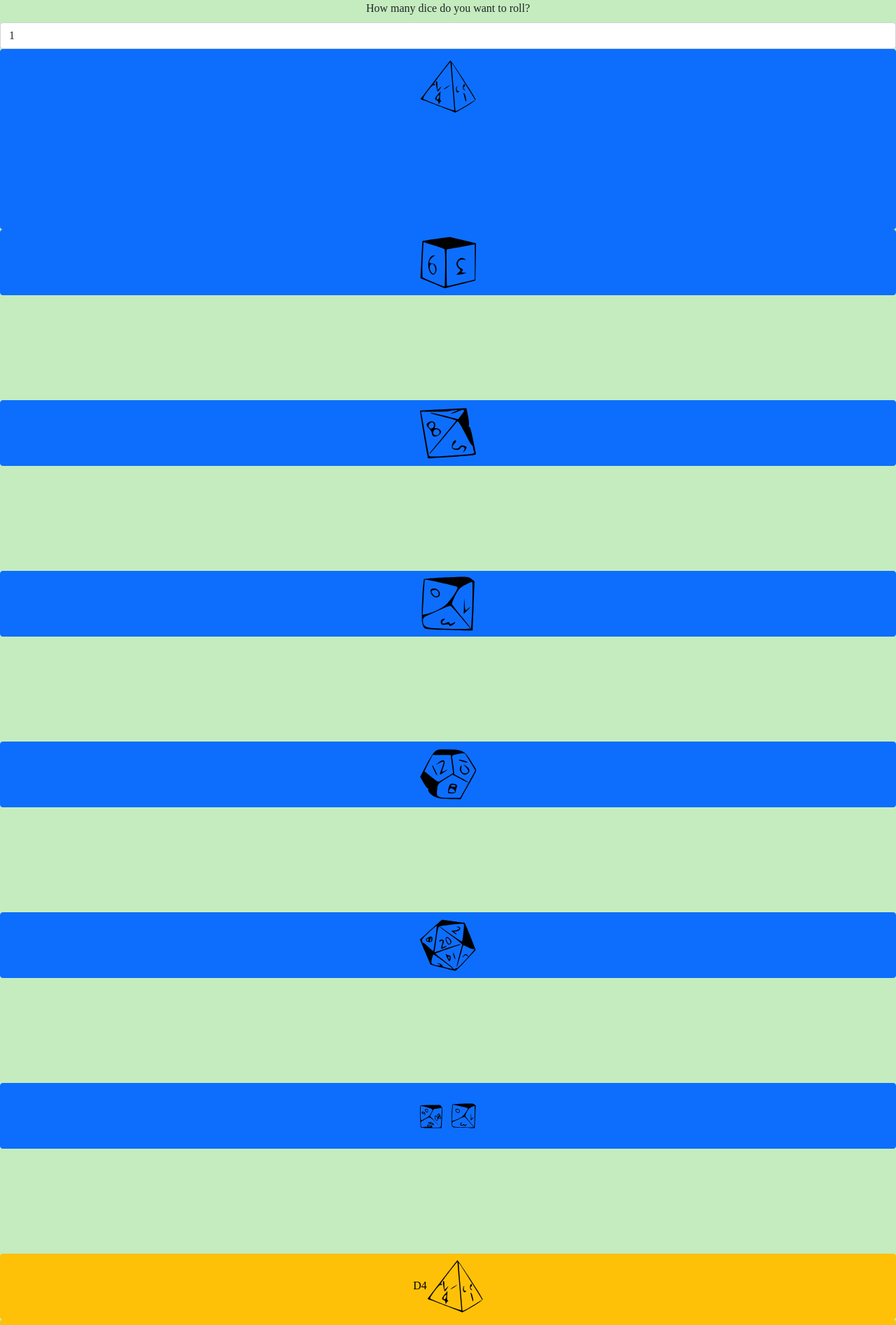
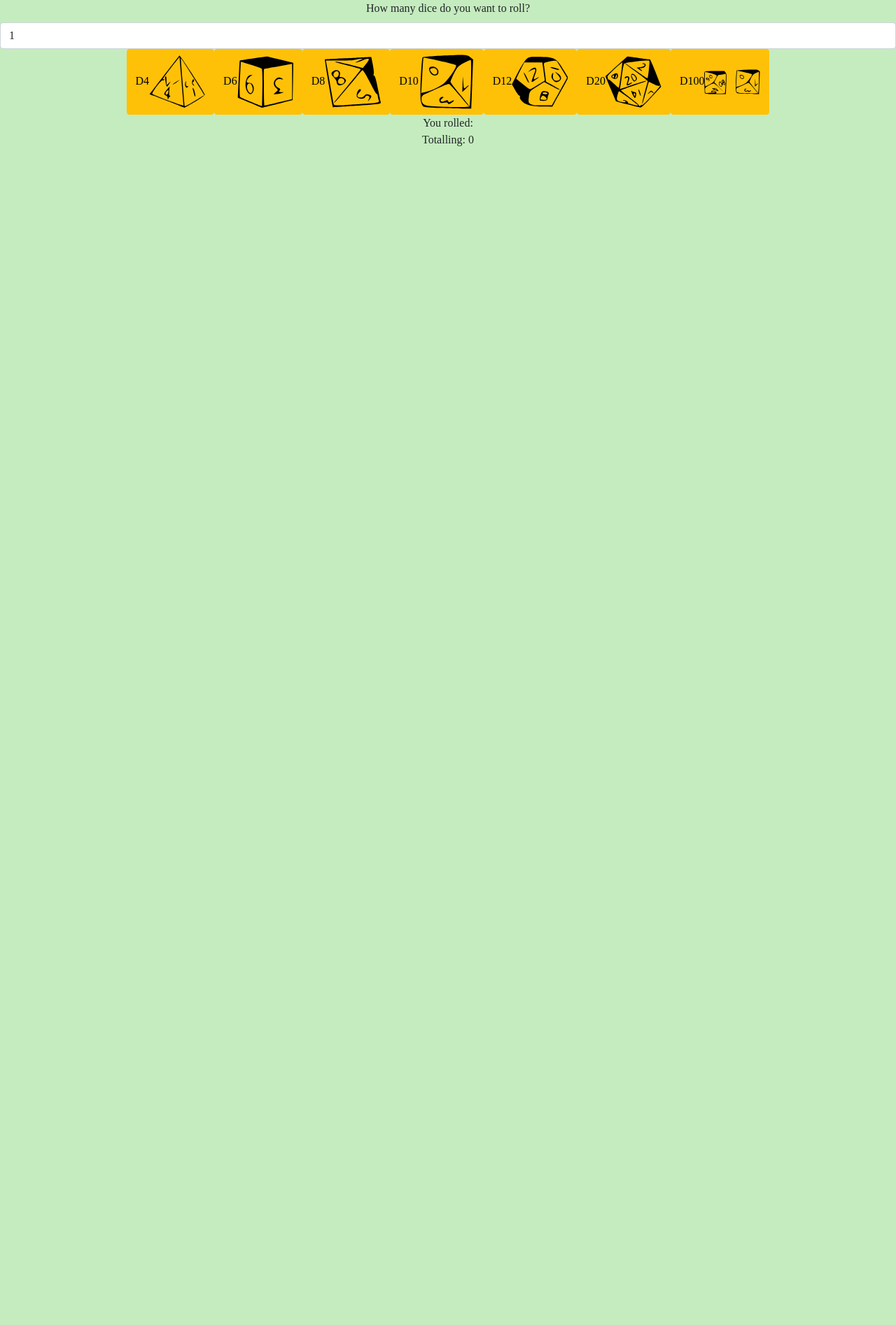
Before and after one commit to naguiluz/dice-generator, a React (Create React App) app in the folder dice_generator/: page / in a window 1280 px wide. Shown: the top 1894 px of the page at 70% size. After the commit the page ends 800 px from the top, so only its background shows below. Built offline with nearby package versions, Linux system fonts and the light colour scheme; a web font is replaced by a local one.

Commit message:
New branch to push dice components to main

```diff
--- a/dice_generator/src/App.js
+++ b/dice_generator/src/App.js
@@ -52,7 +52,7 @@ class App extends Component {
 		return (
 			<>
 				<div className='App'>
-					<Form class='form' className='d-flex flex-column'>
+					<Form class='form'>
 						<Form.Group controlId='amount'></Form.Group>
 						<Form.Label>How many dice do you want to roll?</Form.Label>
 						<Form.Control
@@ -65,7 +65,7 @@ class App extends Component {
 						/>
 
 						<Form.Group />
-						<Button onClick={() => this.rollDice(4)}>
+						{/* <Button onClick={() => this.rollDice(4)}>
 							<Four
 								name='amount'
 								value={this.state.amount}
@@ -80,7 +80,7 @@ class App extends Component {
 						<Ten onClick={() => this.rollDice(10)} />
 						<Twelve onClick={() => this.rollDice(12)} />
 						<Twenty onClick={() => this.rollDice(20)} />
-						<Hundred onClick={() => this.rollDice(100)} />
+						<Hundred onClick={() => this.rollDice(100)} /> */}
 						<Button variant='warning' onClick={() => this.rollDice(4)}>
 							D4
 							<img src={D4} alt='four sided die' />
```
